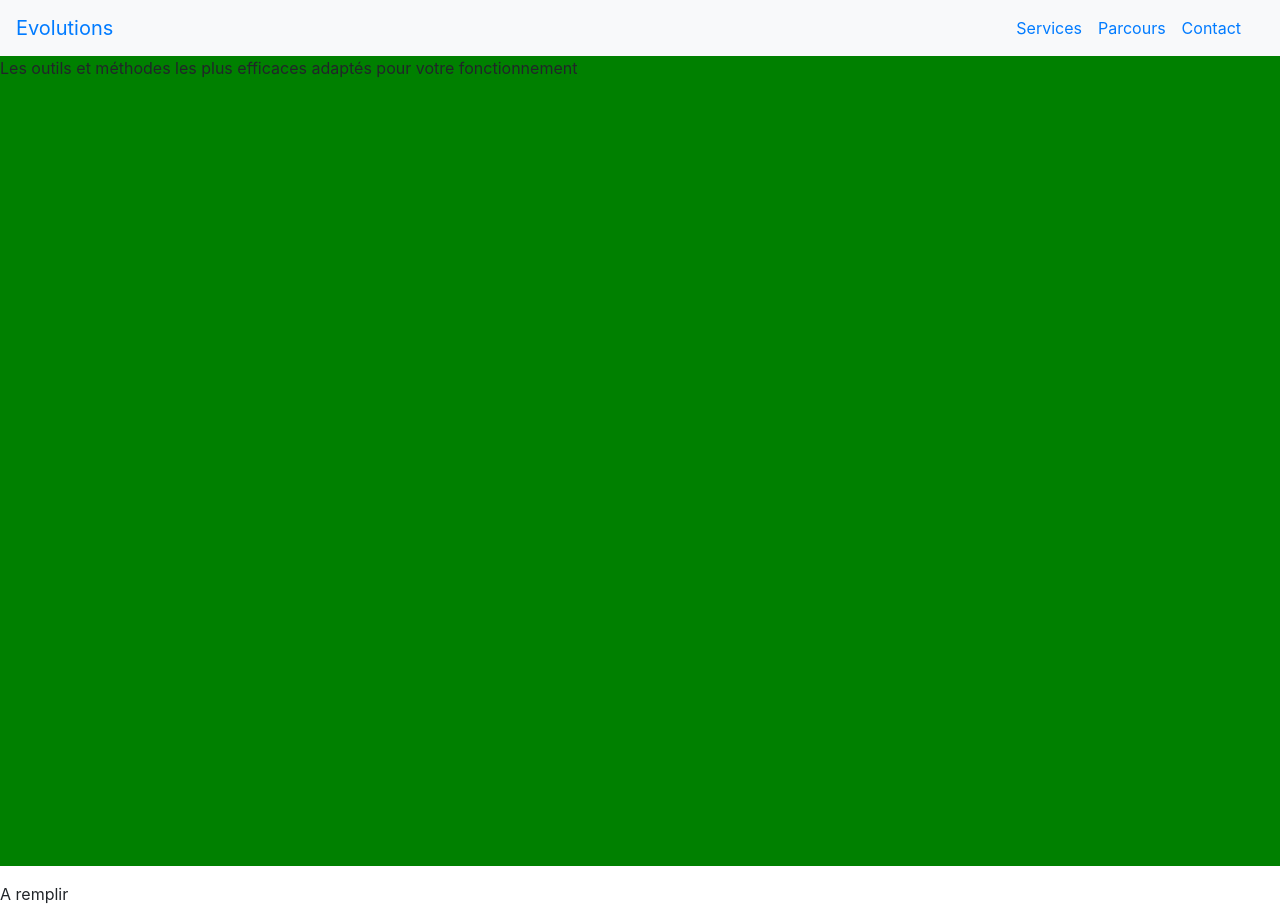
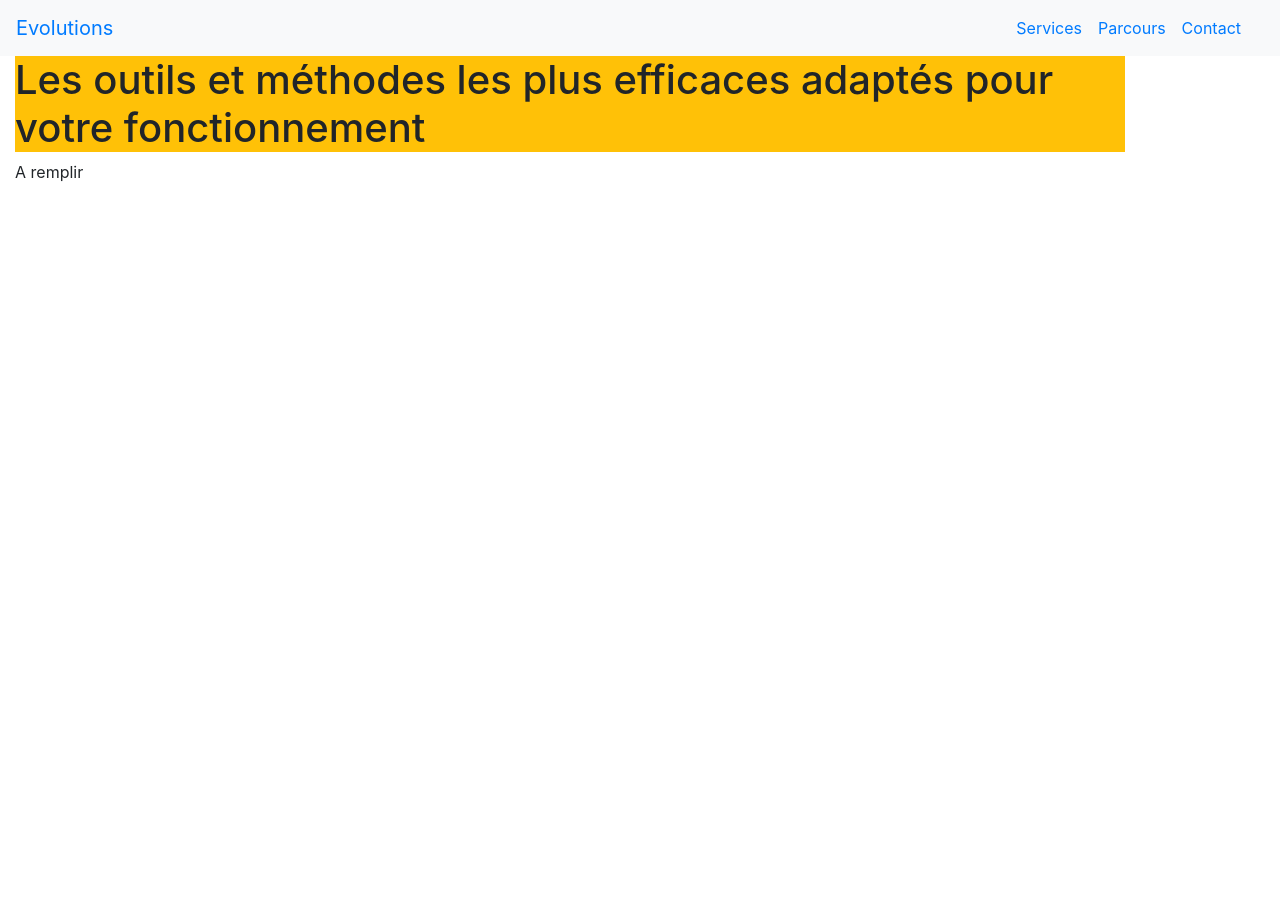
Before and after one commit to OrgaEvolutions/orgaevolutions.github.io, a Jekyll site: the page built from index.html, in a window 1280 px wide. Built offline with Jekyll 4.4.1, drawn with Linux system fonts in a browser that asks for light colours; after the commit the page ends 900 px from its top, so only the background shows below that.

Commit message:
Update index.html

```diff
--- a/index.html
+++ b/index.html
@@ -2,7 +2,8 @@
 layout: default
 title: evolutions
 ---
-	<p class="full-height">
-			Les outils et méthodes les plus efficaces adaptés pour votre fonctionnement
-			<p>A remplir</p>
-	</p>
+<div class="container h-100 d-inline-block">
+	<h1 class="bg-warning">Les outils et méthodes les plus efficaces adaptés pour votre fonctionnement</h1>
+	<p>A remplir</p>
+
+</div>
```
